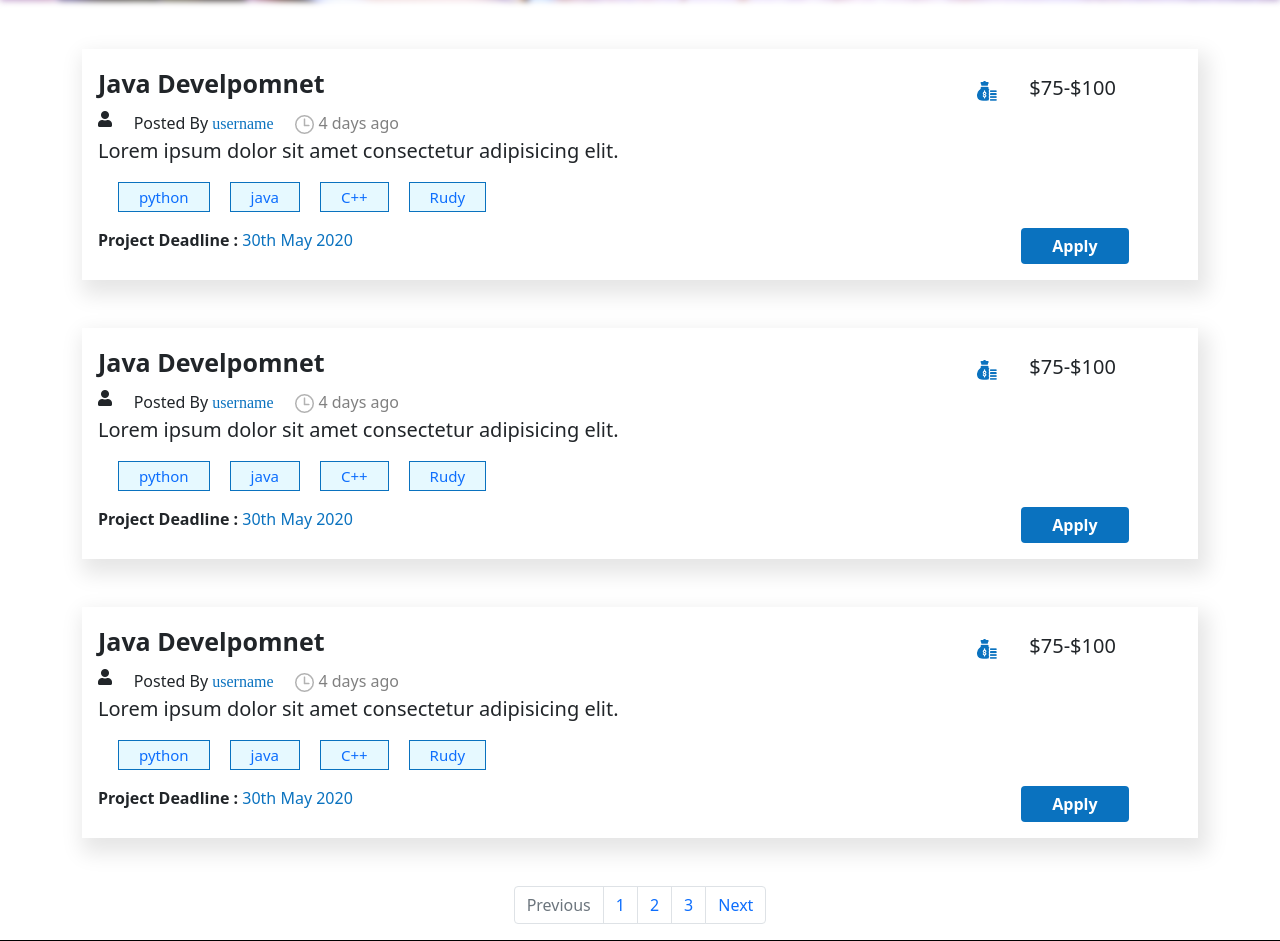
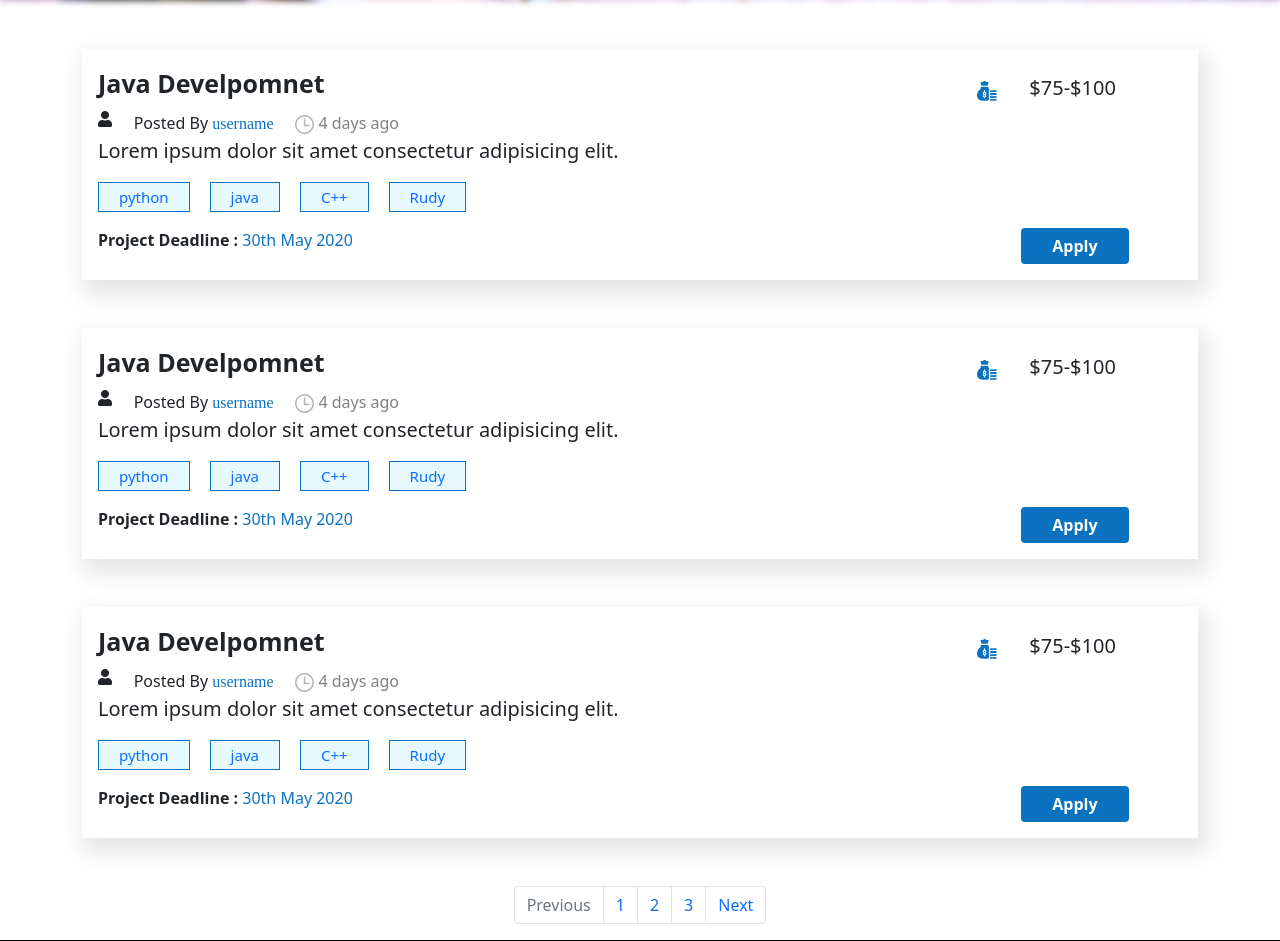
Before and after one commit to talhaansari77/Hosting_Django, a PHP site: page / in a window 1280 px wide. Shown: the part 417-1358 px from the top of the page. Run offline with PHP 8.4, Linux system fonts and the light colour scheme; some libraries are stand-ins or nearby versions.

Commit message:
Update card.php

```diff
--- a/card.php
+++ b/card.php
@@ -55,7 +55,7 @@
             <div class="row">
                 <div class="col-12">
                     <ul class="hashtages">
-                        <li>
+                        <li class="m-0">
                             <a href="">python</a>
                         </li>
                         <li>
```
